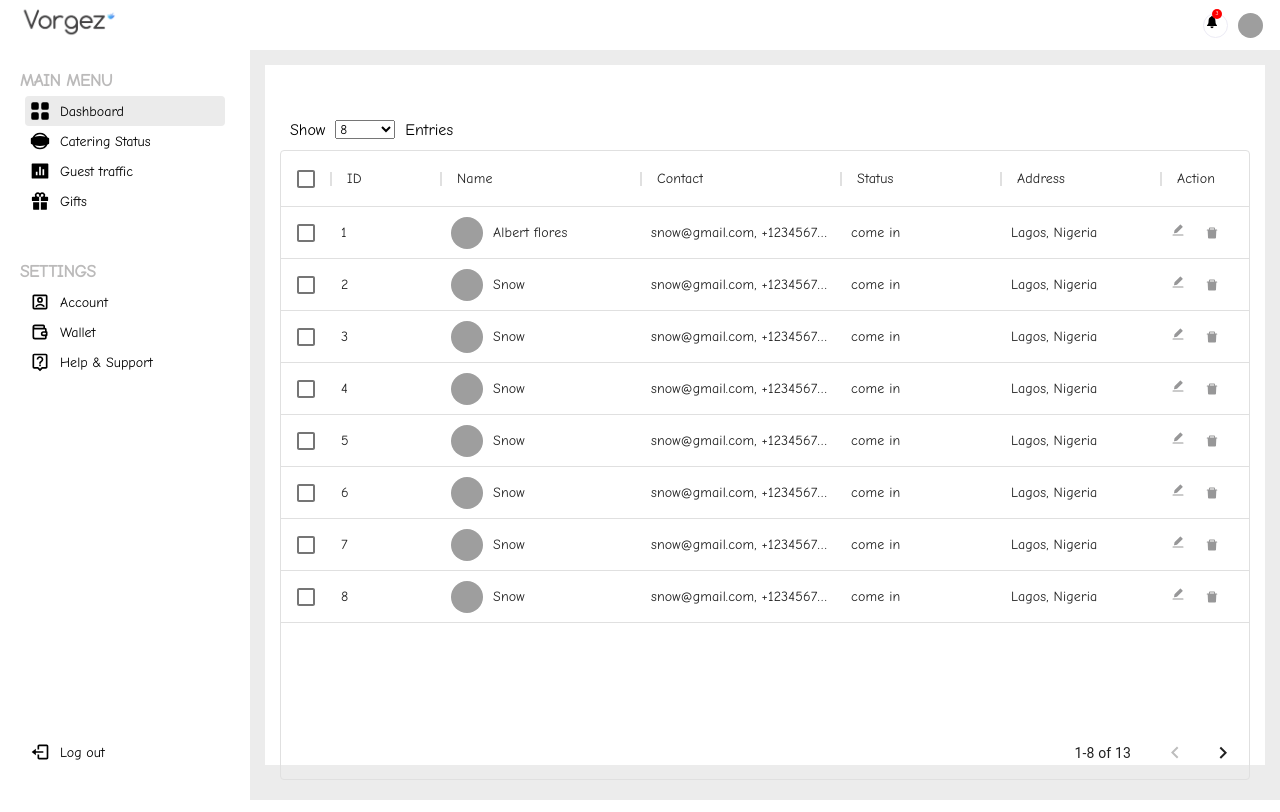
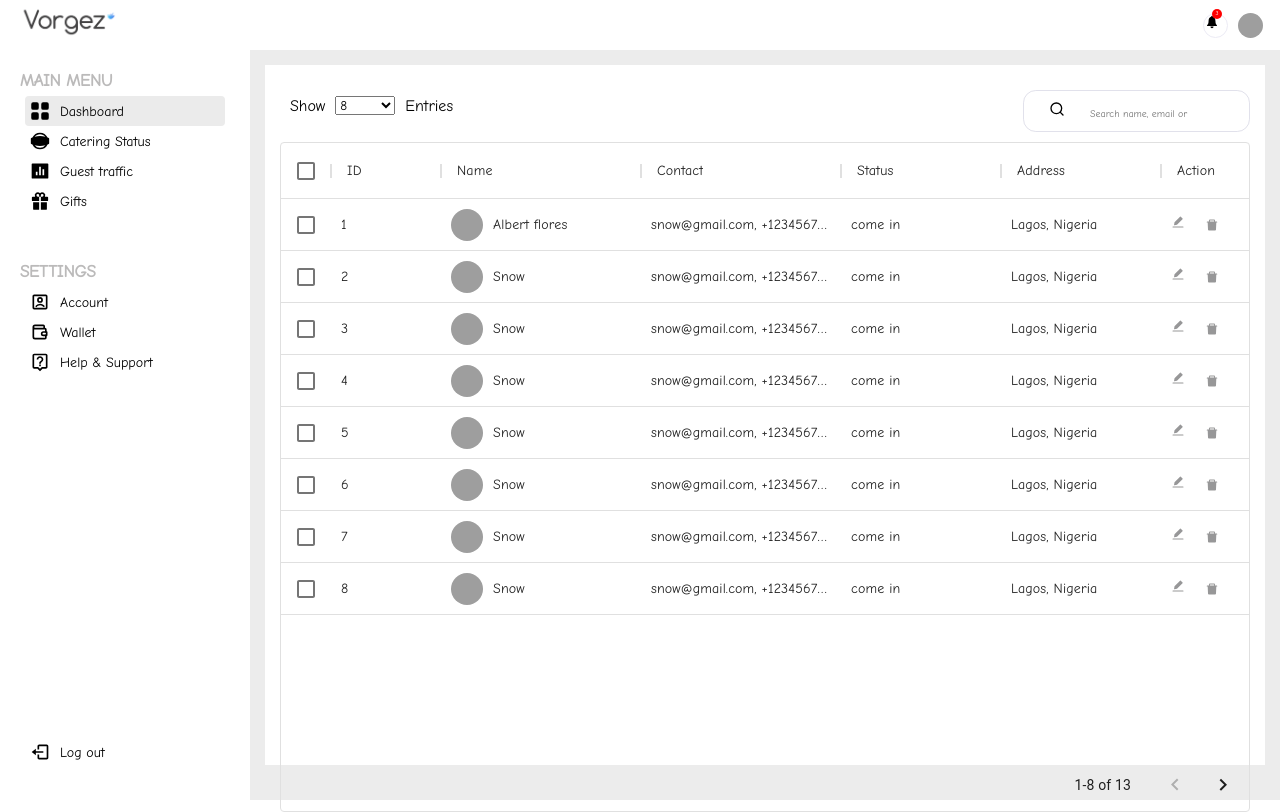
Before and after one commit to siccoo/vorgez-dashboard, a React (Create React App) app: page / in a window 1280 px wide. Built offline with nearby package versions, Linux system fonts and the light colour scheme; grey boxes are pictures that could not be loaded.

Commit message:
updates on Guestlist components

```diff
--- a/src/pages/guestList/GuestList.jsx
+++ b/src/pages/guestList/GuestList.jsx
@@ -1,6 +1,7 @@
 import { useState } from "react";
 import { DataGrid } from "@material-ui/data-grid";
 import { AiFillEdit, AiFillDelete } from "react-icons/ai";
+import { FiSearch } from "react-icons/fi";
 import { Link } from "react-router-dom";
 import { guestRows } from "../../dummyData";
 
@@ -71,7 +72,9 @@ export default function GuestList() {
     <div className="guestList">
       <div
         className="guestListDataTable"
-        style={{ height: 690, width: "100%" }}
+        style={{
+            // height: 640,
+            width: "100%" }}
       >
         <div className="guestListDataShow">
           <div className="one">
@@ -87,10 +90,14 @@ export default function GuestList() {
               Entries
             </p>
           </div>
-
+          <div className="two">
+            <form>
+                <FiSearch className="guestSearchIcon" />
+              <input type="search" placeholder="Search name, email or etc" />
+            </form>
+          </div>
         </div>
         <DataGrid
-        className="MuiDataGrid-root"
           rows={data}
           columns={columns}
           pageSize={8}
--- a/src/pages/guestList/guestList.css
+++ b/src/pages/guestList/guestList.css
@@ -6,28 +6,74 @@
 }
 
 .guestListDataTable {
-    padding: 50px 10px 10px;
+  padding: 10px 10px 10px;
+  height: 690px !important;
 }
 
 .guestListDataShow {
   display: flex;
+  align-items: center;
+  justify-content: space-between;
 }
+
 .one {
   display: inline-block;
   margin-bottom: 10px;
 }
 
-.one select, .one p {
+.one select,
+.one p {
   display: inline;
   vertical-align: top;
   line-height: 20px;
   margin-left: 10px;
   margin-right: 10px;
-
 }
 
 .custom-select {
   width: 60px;
+}
+
+.two {
+  display: flex;
+  flex-direction: row;
+  -webkit-box-align: center;
+  align-items: center;
+  background-color: #fff;
+  border: 1px solid #e1e1eb;
+  border-radius: 0.8rem;
+  padding: 10px 25px;
+  margin-bottom: 10px;
+  margin-top: 10px;
+}
+
+.guestSearchIcon {
+    bottom: -15px;
+}
+
+.two input {
+  border: none;
+  outline: none;
+  -webkit-box-flex: 1;
+  flex-grow: 1;
+  padding-inline: 25px;
+  height: 100%;
+  font-weight: 400;
+  font-size: 10px;
+}
+
+::placeholder {
+    padding-left: -55px;
+    opacity: 1; /* Firefox */
+  }
+
+  :-ms-input-placeholder { /* Internet Explorer 10-11 */
+   color: red;
+   padding-left: 15px;
+  }
+
+  ::-ms-input-placeholder { /* Microsoft Edge */
+   color: red;
   }
 
 .guestListUser {
@@ -43,7 +89,7 @@
   margin-right: 10px;
 }
 
-.guestListEdit{
+.guestListEdit {
   /* border: none;
     border-radius: 10px;
     padding: 5px 10px;
@@ -53,7 +99,7 @@
   margin-right: 20px;
 }
 
-.guestListDelete{
+.guestListDelete {
   color: #979798;
   cursor: pointer;
 }
```
Lines whose indentation alone changed are shown as unchanged.
